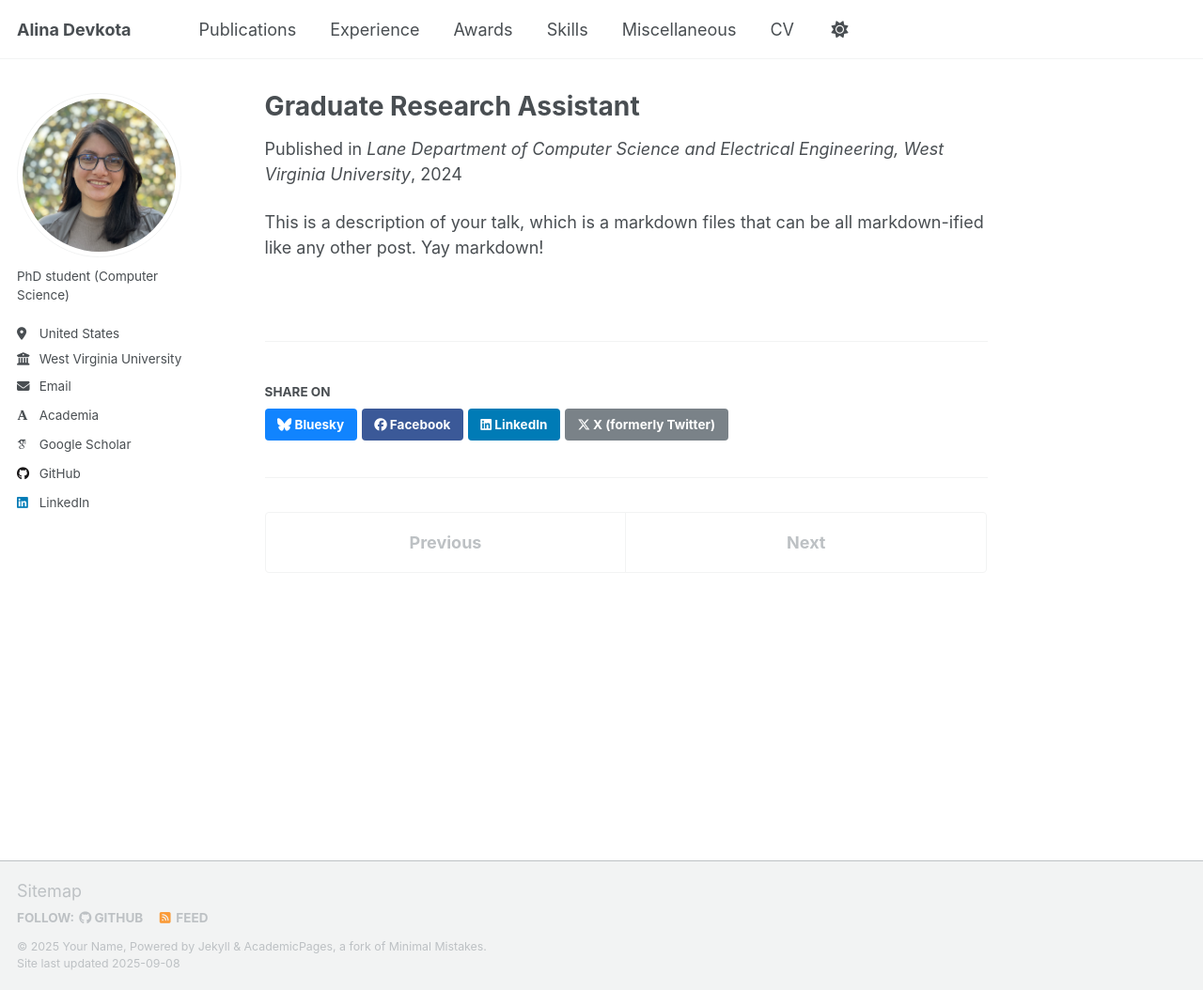
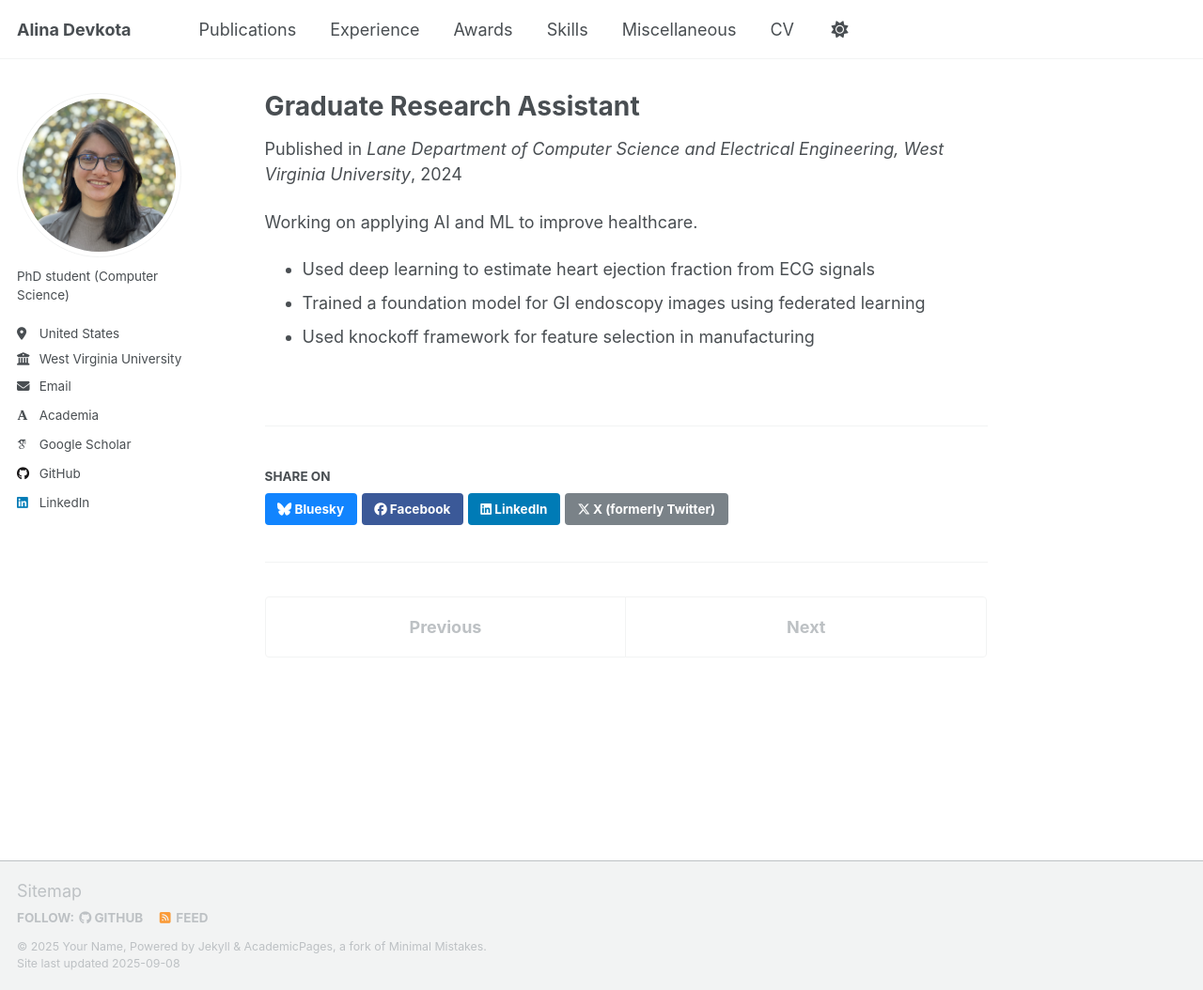
Before and after one commit to alinadevkota/Portfolio, a Jekyll site: the page built from _experience/2024-01-01-GRA.md, in a window 1280 px wide and 1054 px high. Shown: the whole window at 94% size. Built offline with Jekyll 4.4.1, drawn with Linux system fonts in a browser that asks for light colours; some web fonts are replaced; a script that is not in the unit is left out.

Commit message:
update experiences items

```diff
--- a/_experience/2024-01-01-GRA.md
+++ b/_experience/2024-01-01-GRA.md
@@ -8,4 +8,8 @@ start_date: 2024-01-01
 location: "Morgantown, West Virginia"
 ---
 
-This is a description of your talk, which is a markdown files that can be all markdown-ified like any other post. Yay markdown!
+Working on applying AI and ML to improve healthcare.
+
+* Used deep learning to estimate heart ejection fraction from ECG signals
+* Trained a foundation model for GI endoscopy images using federated learning
+* Used knockoff framework for feature selection in manufacturing
```
Also changed, not shown: _experience/2019-02-01-SE_LF.md (+2 -0 lines), _experience/2019-07-01-SE_UBL.md (+3 -0 lines), _experience/2019-09-15-ML_FM.md (+5 -1 lines), _experience/2021-07-01-RA_NAAMII.md (+5 -1 lines), _experience/2022-04-01-ML_coac.md (+4 -1 lines).
